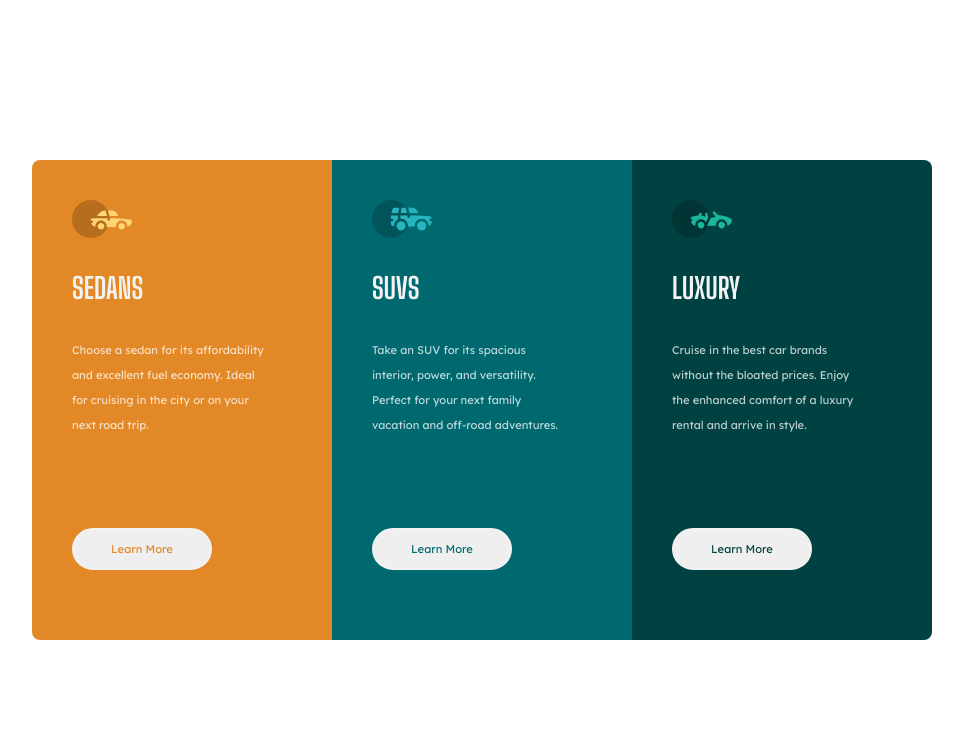
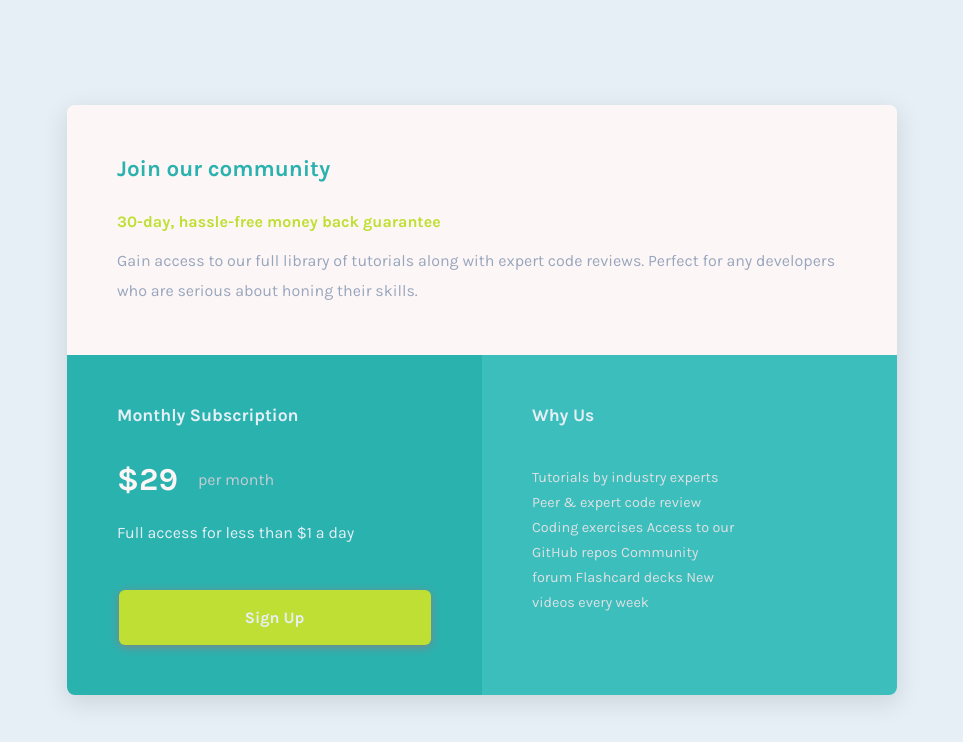
Before and after one commit to bvictor-a/Desafios-FrontEnd, a plain HTML site: page index.html in a window 1280 px wide. Shown: the whole page, without its empty margins (158-1121 px from the left). Drawn offline with Linux system fonts and the light colour scheme.

Commit message:
Single-price Project

```diff
--- a/index.html
+++ b/index.html
@@ -5,16 +5,13 @@
   <meta charset="UTF-8">
   <meta name="viewport" content="width=device-width, initial-scale=1.0">
   <!-- displays site properly based on user's device -->
+
+  <link rel="icon" type="image/png" sizes="32x32" href="./images/favicon-32x32.png">
   <link rel="stylesheet" href="style.css">
-  <link rel="icon" type="image/png" sizes="32x32" href="./images/favicon-32x32.png">
+  <title>Frontend Mentor | Single Price Grid Component</title>
   <link rel="preconnect" href="https://fonts.googleapis.com">
   <link rel="preconnect" href="https://fonts.gstatic.com" crossorigin>
-  <link href="https://fonts.googleapis.com/css2?family=Lexend+Deca&display=swap" rel="stylesheet">
-  <link rel="preconnect" href="https://fonts.googleapis.com">
-  <link rel="preconnect" href="https://fonts.gstatic.com" crossorigin>
-  <link href="https://fonts.googleapis.com/css2?family=Big+Shoulders+Display:wght@700&display=swap" rel="stylesheet">
-  <title>Frontend Mentor | 3-column preview card component</title>
-
+  <link href="https://fonts.googleapis.com/css2?family=Karla:wght@400;700&display=swap" rel="stylesheet">
   <!-- Feel free to remove these styles or customise in your own stylesheet 👍 -->
   <!-- <style>
     .attribution { font-size: 11px; text-align: center; }
@@ -24,37 +21,33 @@
 
 <body>
   <main class="container">
-    <div class="card-sedans">
-      <img src="./images/icon-sedans.svg" alt="sedans model car icon">
-      <h2 class="Title">Sedans</h2>
-      <span class="description">Choose a sedan for its
-        affordability and excellent fuel economy. Ideal for
-        cruising in the city or on your next road trip.
-      </span>
-      <button class="btn-card-1">Learn More</button>
+    <div class="description">
+      <h1>Join our community</h1>
+      <span class="description-info">30-day, hassle-free money back guarantee</span>
+      <p class="description-text">Gain access to our full library of tutorials along with expert code reviews.
+        Perfect for any developers who are serious about honing their skills.</p>
     </div>
-    <div class="card-suvs">
-      <img src="./images/icon-suvs.svg" alt="suvs model car icon">
-      <h2 class="Title">SUVs</h2>
-      <span class="description"> Take an SUV for its spacious interior,
-        power, and versatility. Perfect for your next family
-        vacation and off-road adventures.
-      </span>
-      <button class="btn-card-2">Learn More</button>
+    <div class="subscription-plan">
+      <h3>Monthly Subscription</h3>
+      <div class="subscription-price">
+        <span class="price-plan">&dollar;29</span>
+        <span class="details-plan">per month</span>
+      </div>
+      <span class="description-plan">Full access for less than &dollar;1 a day</span>
+      <a href="">Sign Up</a>
     </div>
-    <div class="card-luxury">
-      <img src="./images/icon-luxury.svg" alt="luxury model car icon">
-      <h2 class="Title">Luxury</h2>
-      <span class="description">Cruise in the best car brands without
-        the bloated prices. Enjoy the enhanced comfort of a luxury rental
-        and arrive in style.
-      </span>
-      <button class="btn-card-3">Learn More</button>
+    <div class="info">
+      <h3>Why Us</h3>
+      <p class="info-text">Tutorials by industry experts Peer &amp; expert code review
+        Coding exercises Access to our GitHub repos Community forum
+        Flashcard decks New videos every week</p>
     </div>
-    <!-- <div class="attribution">
-  Challenge by <a href="https://www.frontendmentor.io?ref=challenge" target="_blank">Frontend Mentor</a>.
-  Coded by <a href="#">Your Name Here</a>.
-</div> -->
+    <!-- <footer>
+    <p class="attribution">
+      Challenge by <a href="https://www.frontendmentor.io?ref=challenge" target="_blank">Frontend Mentor</a>.
+      Coded by <a href="#">Your Name Here</a>.
+    </p>
+  </footer> -->
   </main>
 </body>
 
--- a/style.css
+++ b/style.css
@@ -5,144 +5,251 @@
 }
 
 :root {
-   /* Primary */
-   --Bright-orange: hsl(31, 77%, 52%);
-   --Dark-cyan: hsl(184, 100%, 22%);
-   --Very-dark-cyan: hsl(179, 100%, 13%);
-   /*  Neutral */
-   --Transparent-white: hsla(0, 0%, 100%, 0.75);
-   --Very-light-gray: hsl(0, 0%, 95%);
-   /* Fonts */
-   --font-family-lexend: 'Lexend Deca', sans-serif;
-   --font-family-big: 'Big Shoulders Display', cursive;
+   /*  Primary */
+   --Cyan: hsl(179, 62%, 43%);
+   --Bright-Yellow: hsl(71, 73%, 54%);
+   /* Neutral */
+   --Light-Gray: hsl(204, 43%, 93%);
+   --Grayish-Blue: hsl(218, 22%, 67%);
 }
 
 body {
    min-height: 100vh;
+   display: grid;
+   font-family: 'Karla', sans-serif;
+   place-content: center;
+   background-color: var(--Light-Gray);
+}
+
+main {
+   width: 830px;
+   height: 590px;
+   border-radius: 8px;
+   box-shadow: 0px 7px 25px 2px rgba(0, 0, 0, 0.1);
+}
+
+.container {
+   display: grid;
+   grid-template-columns: 1fr 1fr;
+   grid-template-rows: 250px 340px;
+   grid-template-areas: "description description"
+      "subscription-plan info";
+}
+
+.description,
+.subscription-plan,
+.info {
+   padding: 50px;
+}
+
+.description {
+   display: grid;
+   grid-area: description;
+   background-color: rgb(253, 246, 246);
+   border-radius: 8px 8px 0 0;
+
+}
+
+h1 {
+   font-size: 1.4rem;
+   color: var(--Cyan);
+}
+
+.description-info {
+   font-size: 1rem;
+   font-weight: 700;
+   color: var(--Bright-Yellow);
+   padding-top: 30px;
+   padding-bottom: 15px;
+}
+
+.description-text {
+   color: var(--Grayish-Blue);
+   line-height: 30px;
+}
+
+.subscription-plan {
+   display: grid;
+   grid-area: subscription-plan;
+   background-color: var(--Cyan);
+   border-radius: 0 0 0 8px;
+
+}
+
+h3 {
+   font-size: 1.1rem;
+   color: var(--Light-Gray);
+   height: 30px;
+}
+
+.subscription-price {
+   height: 80px;
    display: flex;
    flex-direction: row;
-   justify-content: center;
    align-items: center;
 }
 
-.container {
-   display: flex;
-   flex-direction: row;
-   align-items: center;
-   justify-content: center;
+.price-plan {
+   font-size: 2rem;
+   font-weight: 700;
+   color: rgb(253, 246, 246);
 }
 
-.card-sedans,
-.card-suvs,
-.card-luxury {
-   width: 300px;
-   height: 480px;
-   display: flex;
-   flex-direction: column;
-   align-items: flex-start;
-   padding: 40px;
+.details-plan {
+   margin-left: 20px;
+   font-weight: 400;
+   color: hsl(212, 13%, 80%);
 }
 
-.Title {
-   font-size: 1.8rem;
-   line-height: 100px;
-   font-weight: 700;
-   font-family: var(--font-family-big);
-   color: var(--Very-light-gray);
-   text-transform: uppercase;
+.description-plan {
+   color: var(--Light-Gray);
+   font-size: 1rem;
+   padding-bottom: 40px;
+   flex-direction: row;
+   justify-content: center;
+   align-items: end;
 }
 
-.description {
-   width: 195px;
-   font-weight: 400;
-   font-family: var(--font-family-lexend);
-   color: var(--Transparent-white);
-   font-size: 0.7rem;
+a {
+   display: grid;
+   align-self: end;
+   align-items: center;
+   justify-self: center;
+   text-decoration: none;
+   text-align: center;
+   background-color: var(--Bright-Yellow);
+   border-radius: 6px;
+   width: 312px;
+   height: 55px;
+   color: var(--Light-Gray);
+   font-weight: 700;
+   box-shadow: 0px 2px 10px 0px #848484;
+}
+
+.info {
+   display: grid;
+   grid-area: info;
+   background-color: hsl(179, 52%, 49%);
+   border-radius: 0 0 8px 0;
+}
+
+.info-text {
+   font-size: 0.9rem;
+   width: 210px;
+   color: hsl(216, 8%, 88%);
    line-height: 25px;
 }
 
-.card-sedans {
-   background-color: var(--Bright-orange);
-   border-radius: 8px 0 0 8px;
+@media (min-width: 425px) and (max-width: 875px) {
+   main {
+      width: 380px;
+      height: 890px;
+      margin: 70px;
    }
 
-.card-suvs {
-   background-color: var(--Dark-cyan);
+   .container {
+      grid-template-columns: 1fr;
+      grid-template-rows: 1fr 300px 1fr;
+      grid-template-areas: "description"
+         "subscription-plan"
+         "info";
    }
 
-.card-luxury {
-   background-color: var(--Very-dark-cyan);
-   border-radius: 0 8px 8px 0;
+   .description,
+   .subscription-plan,
+   .info {
+      padding: 30px;
    }
 
-img {
-   width: 60px;
+   h1 {
+      font-size: 1.2rem;
    }
 
-button {
-   width: 140px;
-   margin-top: 90px;
-   border: none;
-   outline: none;
-   padding: 12px;
-   font-family: var(--font-family-lexend);
-   font-weight: 400;
-   font-size: 0.7rem;
-   border-radius: 50px;
-   cursor: pointer;
-   border: 2px solid var(--Very-light-gray);
+   .description-text {
+      width: 300px;
    }
 
-button:hover {
-   background-color: transparent;
-   color: var(--Very-light-gray);
+   .description-info {
+      line-height: 25px;
+      width: 330px;
+      padding-top: 30px;
    }
 
-.btn-card-1 {
-   color: var(--Bright-orange);
+   .subscription-plan {
+      border-radius: 0;
    }
 
-.btn-card-2 {
-   color: var(--Dark-cyan);
+   a {
+      align-self: end;
+      align-items: center;
+      justify-self: center;
+      width: 330px;
    }
 
-.btn-card-3 {
-   color: var(--Very-dark-cyan);
+   .info {
+      border-radius: 0 0 8px 8px;
    }
 
-@media (max-width: 925px) {
-
-   .card-sedans,
-   .card-suvs,
-   .card-luxury {
-      width: 250px;
-      padding: 30px;
+   .info-text {
+      padding-top: 20px;
    }
 }
 
-@media (max-width: 875px) {
-   .container {
-      display: flex;
-      flex-direction: column;
-      margin: 30px
+@media (max-width: 425px) {
+   main {
+      width: 300px;
+      height: 890px;
+      margin: 50px;
    }
 
-   .card-sedans,
-   .card-suvs,
-   .card-luxury {
-      width: 300px;
-      height: 400px;
+   .container {
+      grid-template-columns: 1fr;
+      grid-template-rows: 1fr 300px 1fr;
+      grid-template-areas: "description"
+         "subscription-plan"
+         "info";
    }
 
-   button {
-      margin-top: 30px;
+   .description,
+   .subscription-plan,
+   .info {
+      padding: 20px;
    }
 
-   .card-sedans {
-      border-radius: 8px 8px 0 0;
+   h1 {
+      font-size: 1.2rem;
    }
 
-   .card-luxury {
+   .description-text {
+      width: 280px;
+   }
+
+   .description-info {
+      line-height: 25px;
+      width: 280px;
+      padding-top: 30px;
+   }
+
+   .subscription-plan {
+      border-radius: 0;
+   }
+
+   .description-plan {
+      font-size: 0.9rem;
+   }
+
+   a {
+      align-self: end;
+      align-items: center;
+      justify-self: center;
+      width: 280px;
+   }
+
+   .info {
       border-radius: 0 0 8px 8px;
    }
+
+   .info-text {
+      padding-top: 20px;
    }
+}
```
Also changed, not shown: design/active-states.jpg (deleted), design/desktop-design.jpg, design/desktop-preview.jpg, design/mobile-design.jpg, images/desktop.png, images/icon-luxury.svg (deleted), images/icon-sedans.svg (deleted), images/icon-suvs.svg (deleted), 3 other files. Lines whose indentation alone changed are shown as unchanged.
